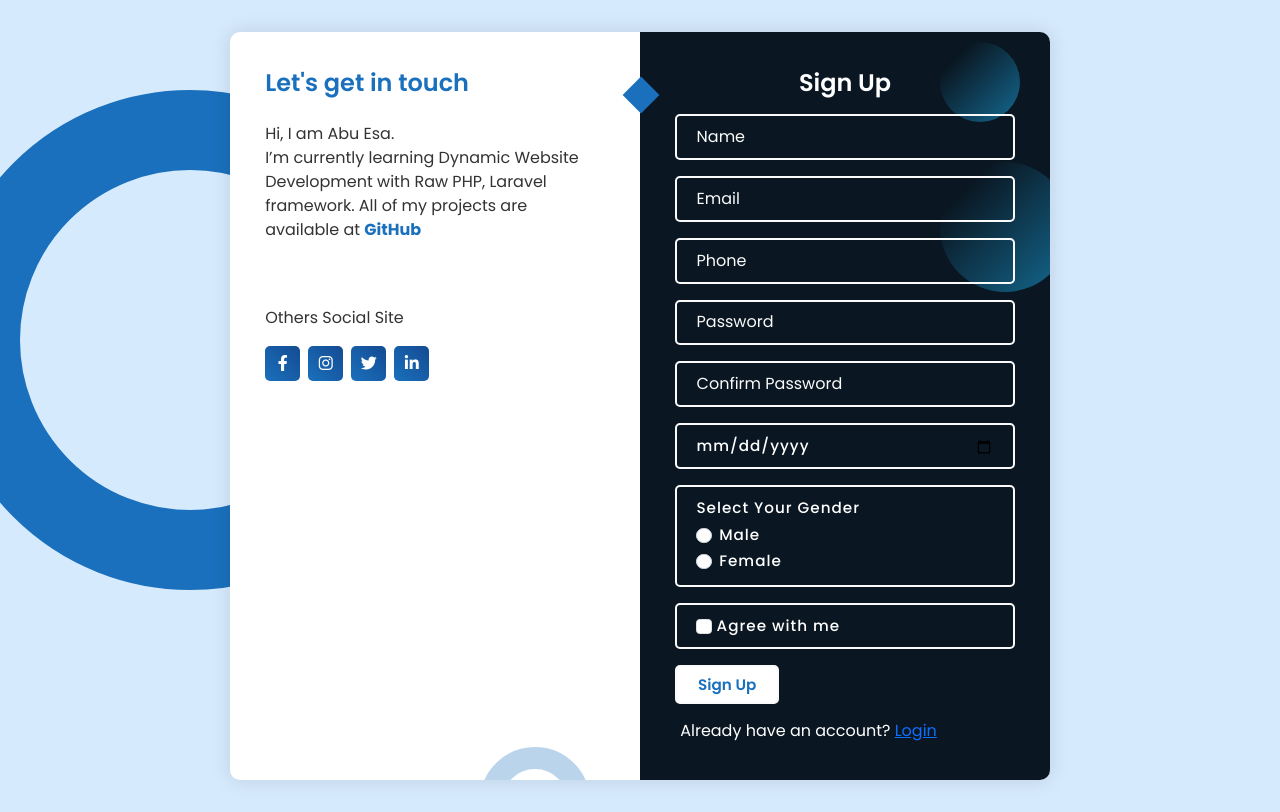
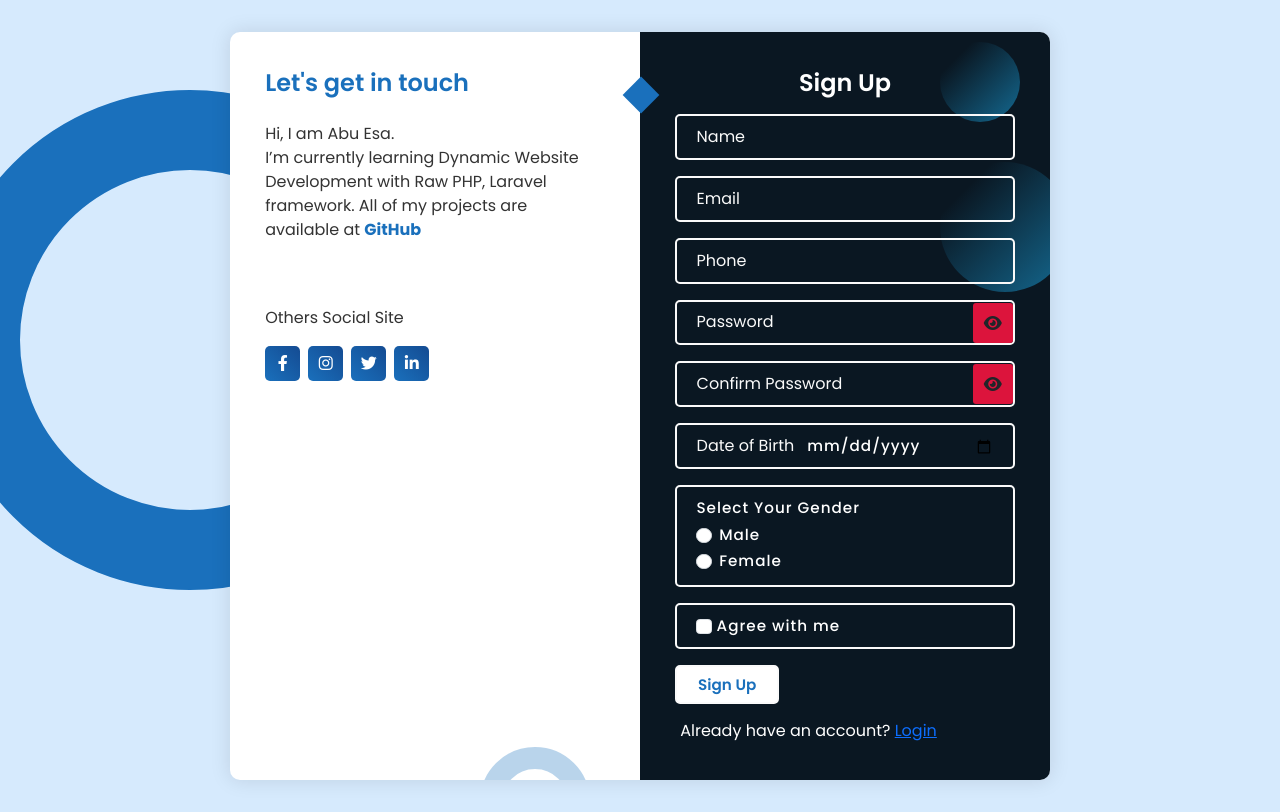
Before and after one commit to mhabuesa/Sign_up_dynamic, a PHP site: page / in a window 1280 px wide. Run offline with PHP 8.4, Linux system fonts and the light colour scheme; data that the repository does not hold is empty.

Commit message:
Update index.php

```diff
--- a/index.php
+++ b/index.php
@@ -11,6 +11,7 @@
     <title>Sign Up - Abu Esa</title>
 
     <!--font awesome-->
+    <link rel="stylesheet" href="https://cdnjs.cloudflare.com/ajax/libs/font-awesome/4.7.0/css/font-awesome.min.css">
     <link
       rel="stylesheet"
       href="https://cdnjs.cloudflare.com/ajax/libs/font-awesome/6.2.1/css/all.min.css"
@@ -22,6 +23,24 @@
 
     <!--css file-->
     <link rel="stylesheet" href="styles.css" />
+    <style>
+      .pass{
+        position: relative;
+      }
+
+      .pass i{
+        position: absolute;
+        width: 40px;
+        height: 40px;
+        background-color:crimson;
+        text-align: center;
+        line-height: 40px;
+        right: 2px;
+        top: 3px;
+        border-radius: 3px;
+        cursor: pointer;
+      }
+    </style>
   </head>
   <body>
     <div class="container1">
@@ -94,8 +113,9 @@
 
 
 
-            <div class="input-container">
-              <input type="password" name="pass" class="input" value="<?=(isset($_SESSION['old_pass'])?$_SESSION['old_pass']:'')?>" />
+            <div class="input-container pass">
+              <input id="input" type="password" name="pass" class="input" value="<?=(isset($_SESSION['old_pass'])?$_SESSION['old_pass']:'')?>" />
+              <i class="fa fa-eye" id="show_pass"> </i>
               <label for="">Password</label>
               <span>Password</span>
             </div>
@@ -131,8 +151,9 @@
 
 
 
-            <div class="input-container">
-              <input type="password" name="con_pass" class="input" value="<?=(isset($_SESSION['old_con_pass'])?$_SESSION['old_con_pass']:'')?>" />
+            <div class="input-container pass">
+              <input id="input2" type="password" name="con_pass" class="input" value="<?=(isset($_SESSION['old_con_pass'])?$_SESSION['old_con_pass']:'')?>" />
+              <i class="fa fa-eye" id="show_pass2"> </i>
               <label for="">Confirm Password</label>
               <span>Confirm Password</span>
             </div>
@@ -146,13 +167,9 @@
                       <div class="err-container"> <?= $_SESSION['match_pass_err'];?> </div>
                       <?php }   ?>
 
-
-
-
-
             <div class="input-container">
-              <input type="date" name="db" class="input" value="<?=(isset($_SESSION['old_db'])?$_SESSION['old_db']:'')?>" />
-              <label ></label>
+              <input style="padding-left: 130px;" type="date" name="db" class="input" value="<?=(isset($_SESSION['old_db'])?$_SESSION['old_db']:'')?>" />
+              <label >Date of Birth</label>
               <span>Date</span>
             </div>
 
@@ -215,10 +232,34 @@
       </div>
     </div>
 
-    <script src="main.js"></script>
-    <script src="https://cdn.jsdelivr.net/npm/bootstrap@5.3.0-alpha3/dist/js/bootstrap.bundle.min.js" integrity="sha384-ENjdO4Dr2bkBIFxQpeoTz1HIcje39Wm4jDKdf19U8gI4ddQ3GYNS7NTKfAdVQSZe" crossorigin="anonymous"></script>
+    <script src="https://code.jquery.com/jquery-3.6.4.slim.min.js" integrity="sha256-a2yjHM4jnF9f54xUQakjZGaqYs/V1CYvWpoqZzC2/Bw=" crossorigin="anonymous"></script>
 
+<script src="main.js"></script>
+<script src="https://cdn.jsdelivr.net/npm/bootstrap@5.3.0-alpha3/dist/js/bootstrap.bundle.min.js" integrity="sha384-ENjdO4Dr2bkBIFxQpeoTz1HIcje39Wm4jDKdf19U8gI4ddQ3GYNS7NTKfAdVQSZe" crossorigin="anonymous"></script>
+<script>
 
+$('#show_pass').click(function(){
+         var input = document.getElementById('input');
+         if(input.type == 'password'){
+            input.type = 'text';
+         }
+         else{
+            input.type = 'password';
+         }
+
+    })
+
+    $('#show_pass2').click(function(){
+         var input = document.getElementById('input2');
+         if(input.type == 'password'){
+            input.type = 'text';
+         }
+         else{
+            input.type = 'password';
+         }
+
+    })
+</script>
   </body>
 </html>
 <?php
```
